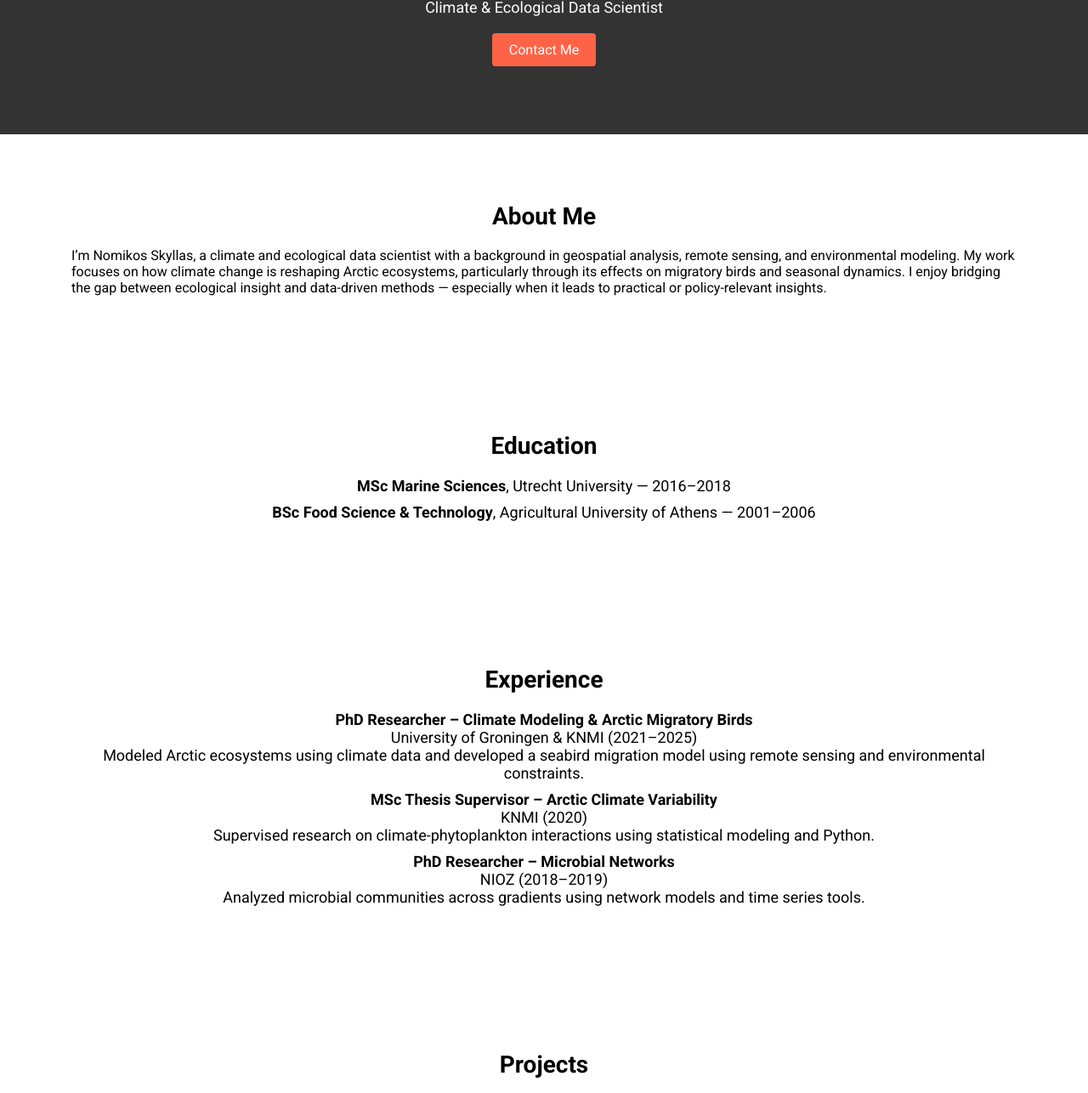
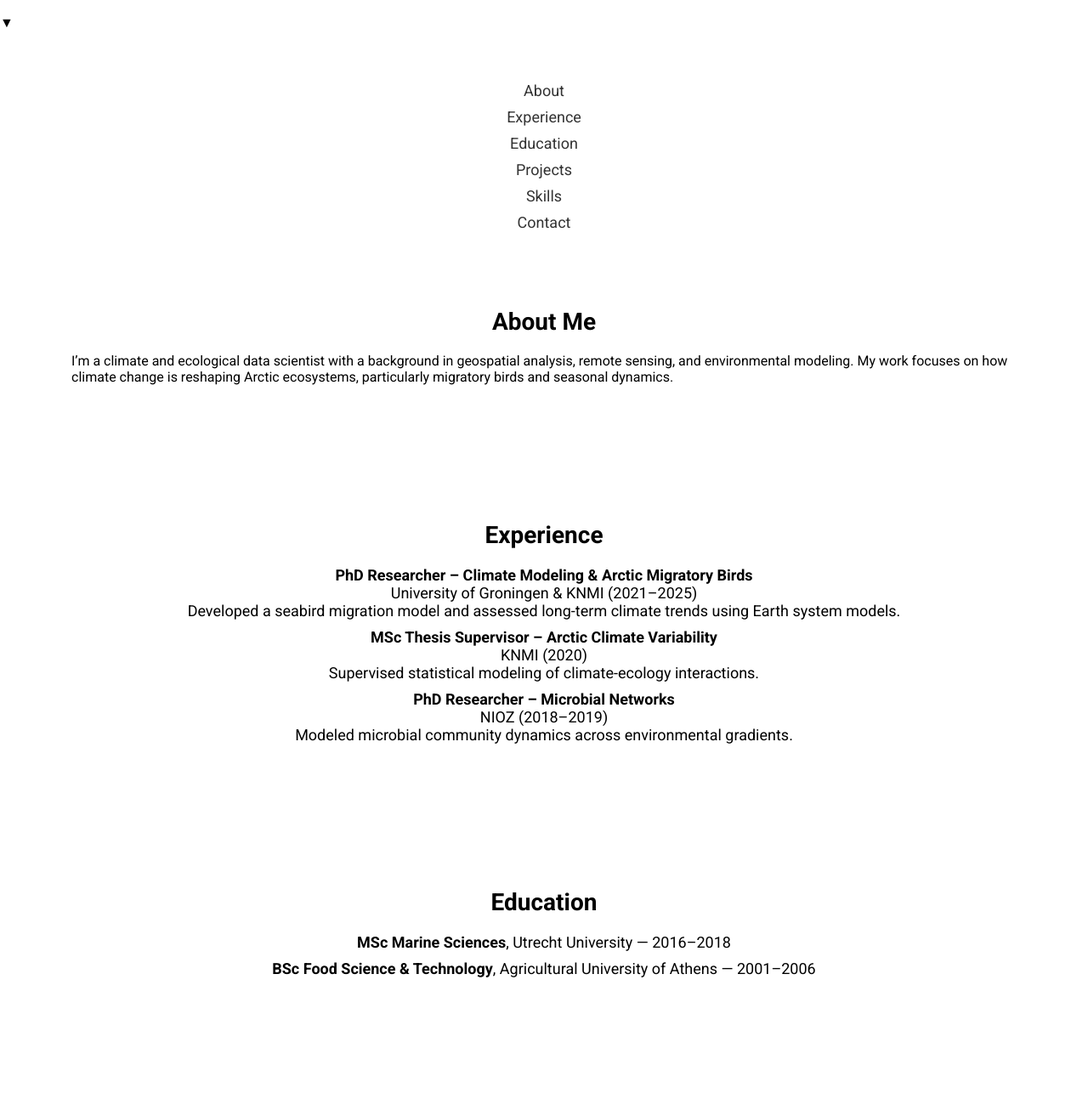
Before and after one commit to NSkyllas/NSkyllas.github.io, a plain HTML site: page index.html in a window 1280 px wide. Shown: the part 149-1435 px from the top of the page at 85% size. Drawn offline with Linux system fonts and the light colour scheme.

Commit message:
Update index.html

```diff
--- a/index.html
+++ b/index.html
@@ -1,28 +1,69 @@
 <!DOCTYPE html>
 <html lang="en">
 <head>
-    <meta charset="UTF-8">
-    <meta name="viewport" content="width=device-width, initial-scale=1.0">
+  <meta charset="UTF-8" />
+  <meta name="viewport" content="width=device-width, initial-scale=1.0"/>
   <title>Nomikos Skyllas | Portfolio</title>
-    <link href="https://fonts.googleapis.com/css2?family=Roboto:wght@400;700&display=swap" rel="stylesheet">
-    <link rel="stylesheet" href="style.css">
+  <link href="https://fonts.googleapis.com/css2?family=Roboto:wght@400;700&display=swap" rel="stylesheet"/>
+  <link rel="stylesheet" href="style.css" />
 </head>
 <body>
-    <header>
-        <div class="container">
+
+  <!-- HERO SECTION -->
+  <section id="hero">
+    <div class="hero-content container">
       <h1>Nomikos Skyllas</h1>
       <p>Climate & Ecological Data Scientist</p>
-            <a href="#contact" class="btn">Contact Me</a>
+      <a href="N_Skyllas_CV.pdf" class="btn" download>Download CV</a>
     </div>
-    </header>
+    <div class="scroll-down">&#x25BC;</div>
+  </section>
 
+  <!-- NAVIGATION (optional floating menu or placeholder) -->
+  <nav class="main-nav">
+    <ul>
+      <li><a href="#about">About</a></li>
+      <li><a href="#experience">Experience</a></li>
+      <li><a href="#education">Education</a></li>
+      <li><a href="#projects">Projects</a></li>
+      <li><a href="#skills">Skills</a></li>
+      <li><a href="#contact">Contact</a></li>
+    </ul>
+  </nav>
+
+  <!-- ABOUT -->
   <section id="about">
     <div class="container">
       <h2>About Me</h2>
-            <p>I’m Nomikos Skyllas, a climate and ecological data scientist with a background in geospatial analysis, remote sensing, and environmental modeling. My work focuses on how climate change is reshaping Arctic ecosystems, particularly through its effects on migratory birds and seasonal dynamics. I enjoy bridging the gap between ecological insight and data-driven methods — especially when it leads to practical or policy-relevant insights.</p>
+      <p>I’m a climate and ecological data scientist with a background in geospatial analysis, remote sensing, and environmental modeling. My work focuses on how climate change is reshaping Arctic ecosystems, particularly migratory birds and seasonal dynamics.</p>
     </div>
   </section>
 
+  <!-- EXPERIENCE -->
+  <section id="experience">
+    <div class="container">
+      <h2>Experience</h2>
+      <ul>
+        <li>
+          <strong>PhD Researcher – Climate Modeling & Arctic Migratory Birds</strong><br>
+          University of Groningen & KNMI (2021–2025)<br>
+          Developed a seabird migration model and assessed long-term climate trends using Earth system models.
+        </li>
+        <li>
+          <strong>MSc Thesis Supervisor – Arctic Climate Variability</strong><br>
+          KNMI (2020)<br>
+          Supervised statistical modeling of climate-ecology interactions.
+        </li>
+        <li>
+          <strong>PhD Researcher – Microbial Networks</strong><br>
+          NIOZ (2018–2019)<br>
+          Modeled microbial community dynamics across environmental gradients.
+        </li>
+      </ul>
+    </div>
+  </section>
+
+  <!-- EDUCATION -->
   <section id="education">
     <div class="container">
       <h2>Education</h2>
@@ -33,34 +74,19 @@
     </div>
   </section>
 
-    <section id="experience">
+  <!-- PROJECTS -->
+  <section id="projects">
     <div class="container">
-            <h2>Experience</h2>
+      <h2>Projects</h2>
       <ul>
-                <li><strong>PhD Researcher – Climate Modeling & Arctic Migratory Birds</strong><br>
-                University of Groningen & KNMI (2021–2025)<br>
-                Modeled Arctic ecosystems using climate data and developed a seabird migration model using remote sensing and environmental constraints.</li>
-                <li><strong>MSc Thesis Supervisor – Arctic Climate Variability</strong><br>
-                KNMI (2020)<br>
-                Supervised research on climate-phytoplankton interactions using statistical modeling and Python.</li>
-                <li><strong>PhD Researcher – Microbial Networks</strong><br>
-                NIOZ (2018–2019)<br>
-                Analyzed microbial communities across gradients using network models and time series tools.</li>
+        <li><strong>Seabird Flyway Model</strong>: Simulated migration patterns using wind, effort, and remote sensing.</li>
+        <li><strong>Green Wave Index</strong>: Estimated nutrient peaks in Arctic ecosystems from vegetation data.</li>
+        <li><strong>Arctic Climate Extremes</strong>: Assessed rainfall/snow cover changes under future scenarios.</li>
       </ul>
     </div>
   </section>
 
-    <section id="projects">
-        <div class="container">
-            <h2>Projects</h2>
-            <ul>
-                <li><strong>Seabird Flyway Model</strong>: Simulated long-distance migration patterns using wind, energy cost, and climate data.</li>
-                <li><strong>Green Wave Index</strong>: Estimated Arctic nutrient peaks using remote sensing and CMIP6 vegetation models.</li>
-                <li><strong>Arctic Climate Extremes</strong>: Analyzed trends in Arctic rainfall and snow cover under future climate scenarios.</li>
-            </ul>
-        </div>
-    </section>
-
+  <!-- SKILLS -->
   <section id="skills">
     <div class="container">
       <h2>Skills</h2>
@@ -74,6 +100,7 @@
     </div>
   </section>
 
+  <!-- CONTACT -->
   <section id="contact">
     <div class="container">
       <h2>Contact</h2>
@@ -82,7 +109,7 @@
       <p>Phone: +31 617610656</p>
       <p>
         <a href="https://github.com/NSkyllas" target="_blank">GitHub</a> |
-                <a href="https://www.linkedin.com/in/nomikos-skyllas" target="_blank">LinkedIn</a> |
+        <a href="https://linkedin.com/in/nomikos-skyllas" target="_blank">LinkedIn</a> |
         <a href="https://scholar.google.nl/citations?user=HnM_-lwAAAAJ&hl=en" target="_blank">Google Scholar</a>
       </p>
     </div>
```
Lines whose indentation alone changed are shown as unchanged.
